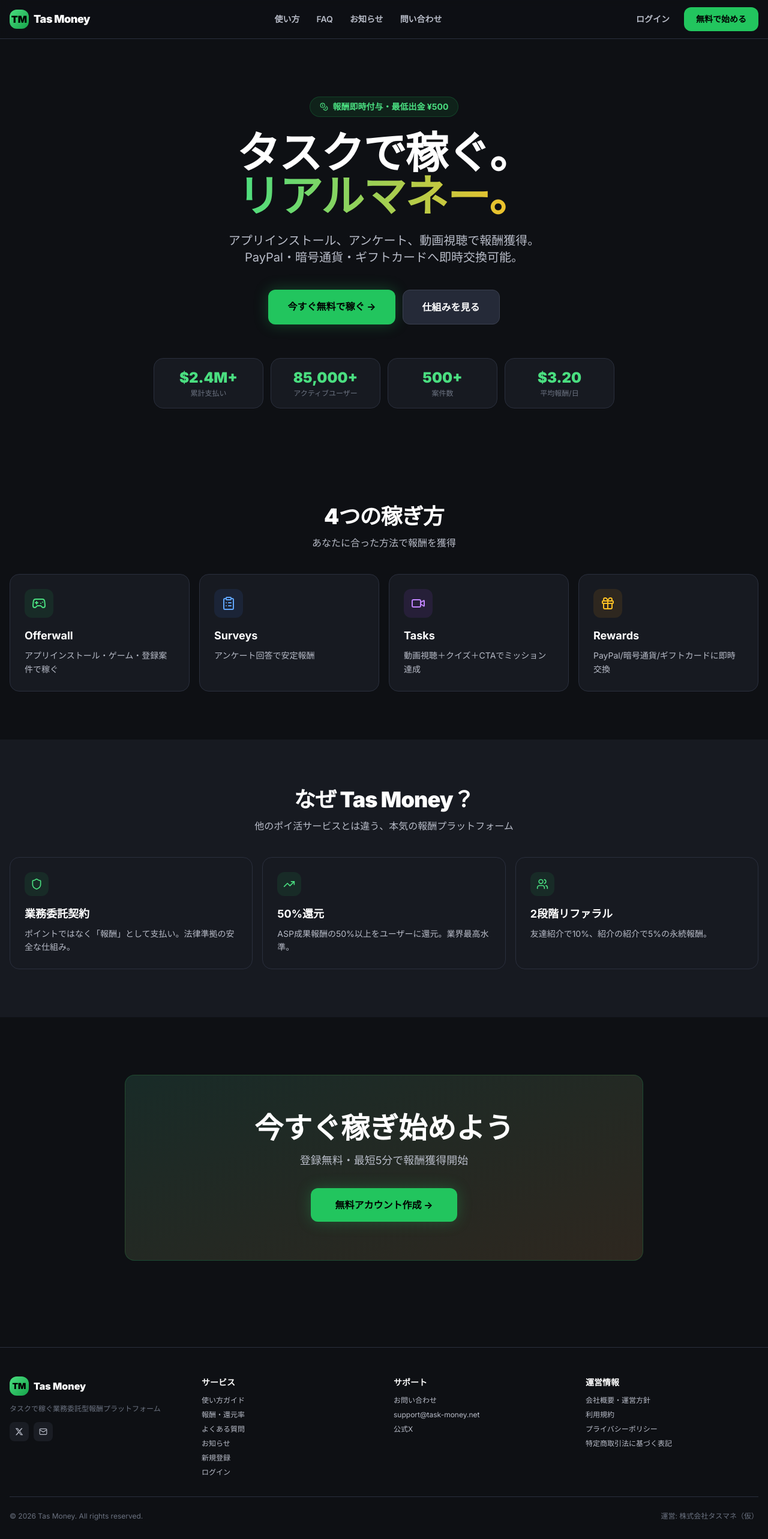
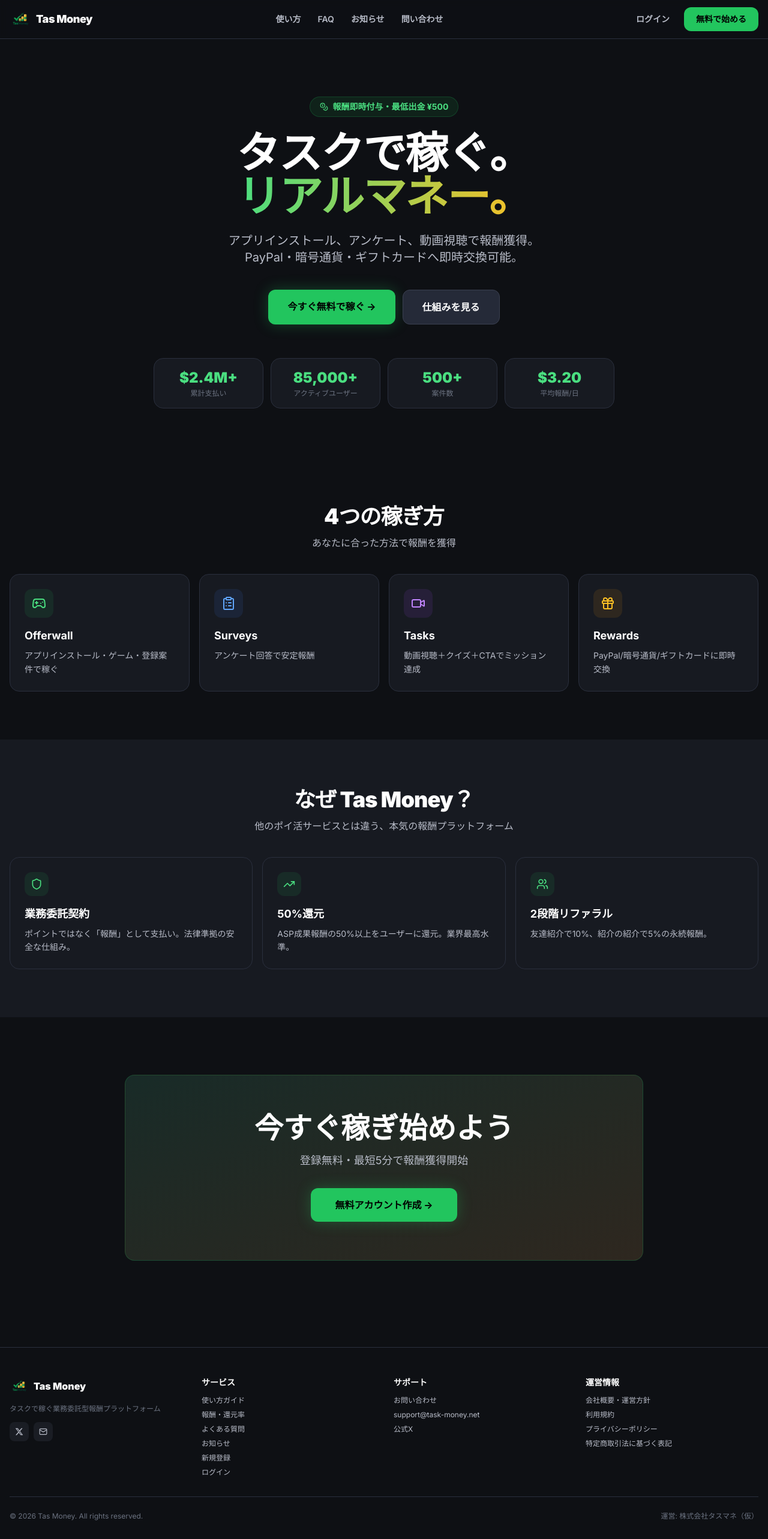
Before and after one commit to jplabdiamond-jpg/task-reward, a Next.js app: page / in a window 1280 px wide. Shown: the top 2566 px of the page at 60% size. Built offline with nearby package versions, Linux system fonts and the light colour scheme.

Commit message:
feat(brand): サイトロゴを TasMoney_Profit_Logo_01.png に差し替え
- public/logo.png に画像配置
- LP nav/footer, signup/login ヘッダ, dashboard sidebar の TM グラデアイコンを画像に置換
- favicon/apple-icon/JSON-LD の logo を /logo.png に統一

```diff
--- a/app/(auth)/login/LoginClient.tsx
+++ b/app/(auth)/login/LoginClient.tsx
@@ -80,9 +80,7 @@
       <div className="w-full max-w-sm">
         <div className="text-center mb-8">
           <Link href="/" className="inline-flex items-center gap-2 mb-4">
-            <div className="w-9 h-9 bg-gradient-to-br from-green-400 to-green-600 rounded-xl flex items-center justify-center font-black text-black">
-              TM
-            </div>
+            <img src="/logo.png" alt="Tas Money" className="w-10 h-10 rounded-xl object-cover" />
             <span className="font-black text-lg">Tas Money</span>
           </Link>
           <h1 className="text-2xl font-black">ログイン</h1>
--- a/app/(auth)/signup/SignupClient.tsx
+++ b/app/(auth)/signup/SignupClient.tsx
@@ -120,9 +120,7 @@
       <div className="w-full max-w-sm">
         <div className="text-center mb-8">
           <Link href="/" className="inline-flex items-center gap-2 mb-4">
-            <div className="w-9 h-9 bg-gradient-to-br from-green-400 to-green-600 rounded-xl flex items-center justify-center font-black text-black">
-              TM
-            </div>
+            <img src="/logo.png" alt="Tas Money" className="w-10 h-10 rounded-xl object-cover" />
             <span className="font-black text-lg">Tas Money</span>
           </Link>
           <h1 className="text-2xl font-black">無料で始める</h1>
--- a/app/layout.tsx
+++ b/app/layout.tsx
@@ -50,10 +50,11 @@
   },
   icons: {
     icon: [
-      { url: '/favicon.ico' },
+      { url: '/logo.png', type: 'image/png' },
       { url: '/icon.svg', type: 'image/svg+xml' },
     ],
-    apple: '/apple-icon.png',
+    apple: '/logo.png',
+    shortcut: '/logo.png',
   },
   verification: {
     // 必要時に Search Console / Bing Webmaster の verification コードを追加
@@ -82,7 +83,7 @@
               name: 'Tas Money',
               alternateName: 'タスマネ',
               url: SITE_URL,
-              logo: `${SITE_URL}/icon.svg`,
+              logo: `${SITE_URL}/logo.png`,
               sameAs: [],
               contactPoint: {
                 '@type': 'ContactPoint',
--- a/app/page.tsx
+++ b/app/page.tsx
@@ -28,9 +28,7 @@
       <nav className="border-b border-[#2a2f3d] bg-[#0e1014]/90 backdrop-blur sticky top-0 z-50">
         <div className="max-w-7xl mx-auto px-4 h-16 flex items-center justify-between gap-2">
           <Link href="/" className="flex items-center gap-2">
-            <div className="w-8 h-8 bg-gradient-to-br from-green-400 to-green-600 rounded-xl flex items-center justify-center font-black text-black">
-              TM
-            </div>
+            <img src="/logo.png" alt="Tas Money" className="w-9 h-9 rounded-xl object-cover" />
             <span className="font-black text-lg tracking-tight">Tas Money</span>
           </Link>
           <div className="hidden md:flex items-center gap-1">
@@ -146,9 +144,7 @@
           <div className="grid grid-cols-2 md:grid-cols-4 gap-8 mb-8">
             <div>
               <div className="flex items-center gap-2 mb-3">
-                <div className="w-8 h-8 bg-gradient-to-br from-green-400 to-green-600 rounded-xl flex items-center justify-center font-black text-black text-sm">
-                  TM
-                </div>
+                <img src="/logo.png" alt="Tas Money" className="w-8 h-8 rounded-xl object-cover" />
                 <span className="font-black text-base">Tas Money</span>
               </div>
               <p className="text-xs text-[#6b7280] leading-relaxed mb-3">
--- a/components/dashboard/Sidebar.tsx
+++ b/components/dashboard/Sidebar.tsx
@@ -41,9 +41,7 @@
     <aside className="hidden md:flex flex-col w-64 bg-[#171a21] border-r border-[#2a2f3d] sticky top-0 h-screen">
       <div className="px-5 py-5 border-b border-[#2a2f3d]">
         <Link href="/dashboard" className="flex items-center gap-2">
-          <div className="w-8 h-8 bg-gradient-to-br from-green-400 to-green-600 rounded-xl flex items-center justify-center font-black text-black">
-            TM
-          </div>
+          <img src="/logo.png" alt="Tas Money" className="w-9 h-9 rounded-xl object-cover" />
           <span className="font-black text-lg">Tas Money</span>
         </Link>
       </div>
```
Also changed, not shown: public/logo.png (added).
